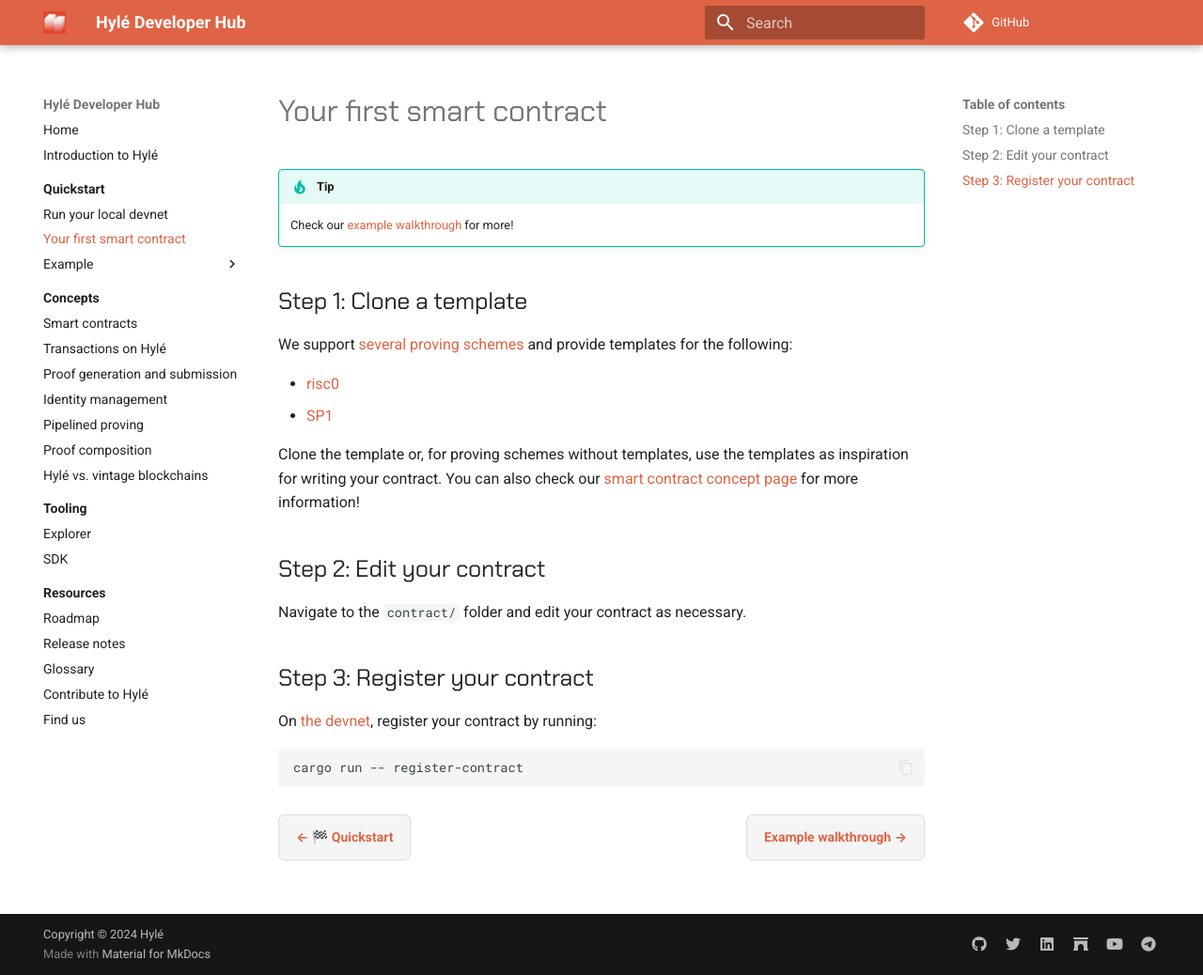
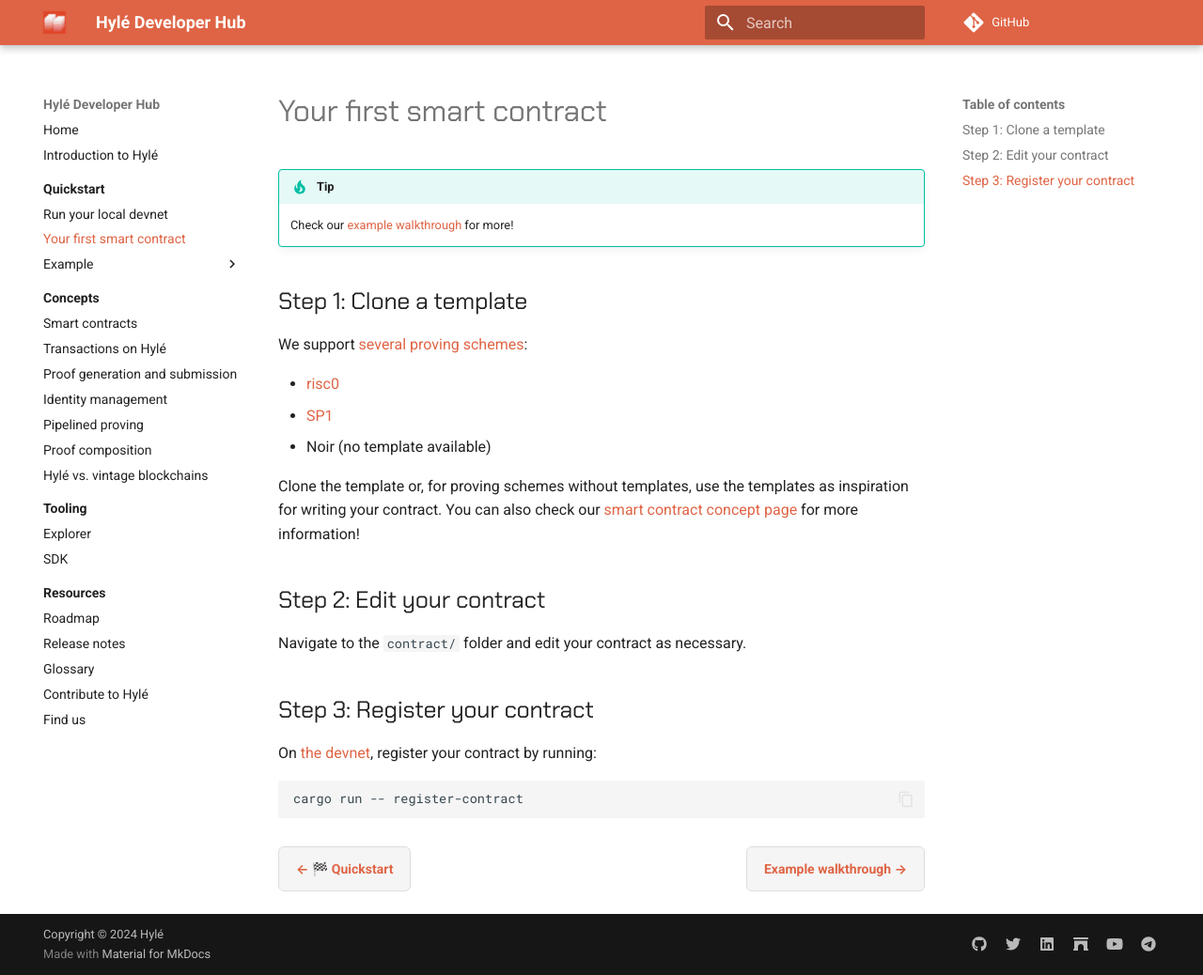
Before and after one commit to Hyle-org/devhub-hyle, an MkDocs documentation site: the page built from docs/quickstart/your-first-smart-contract.md, in a window 1280 px wide and 1038 px high. Shown: the whole window at 94% size. Built offline with MkDocs 1.6.1 and Material for MkDocs 9.7.7, drawn with Linux system fonts in a browser that asks for light colours; plug-ins that fetch from the network failed and are left out; comment, search, counter and statistics services are not loaded.

Commit message:
add noir to quickstart for clarity (#76)

```diff
--- a/docs/quickstart/your-first-smart-contract.md
+++ b/docs/quickstart/your-first-smart-contract.md
@@ -5,10 +5,11 @@
 
 ## Step 1: Clone a template
 
-We support [several proving schemes](../concepts/proof-generation.md#our-supported-proving-schemes) and provide templates for the following:
+We support [several proving schemes](../concepts/proof-generation.md#our-supported-proving-schemes):
 
 - [risc0](https://github.com/Hyle-org/template-risc0)
 - [SP1](https://github.com/Hyle-org/template-sp1)
+- Noir (no template available)
 
 Clone the template or, for proving schemes without templates, use the templates as inspiration for writing your contract. You can also check our [smart contract concept page](../concepts/smart-contracts.md) for more information!
 
```
